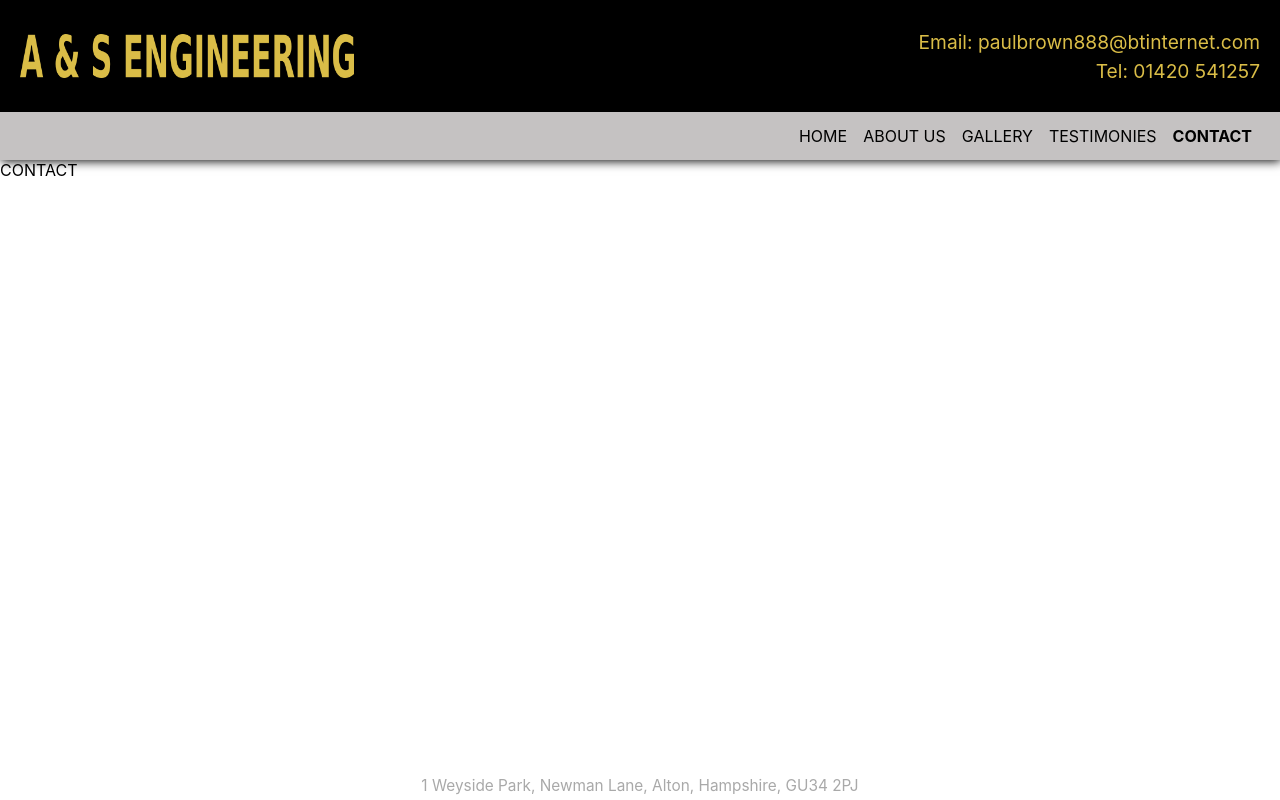
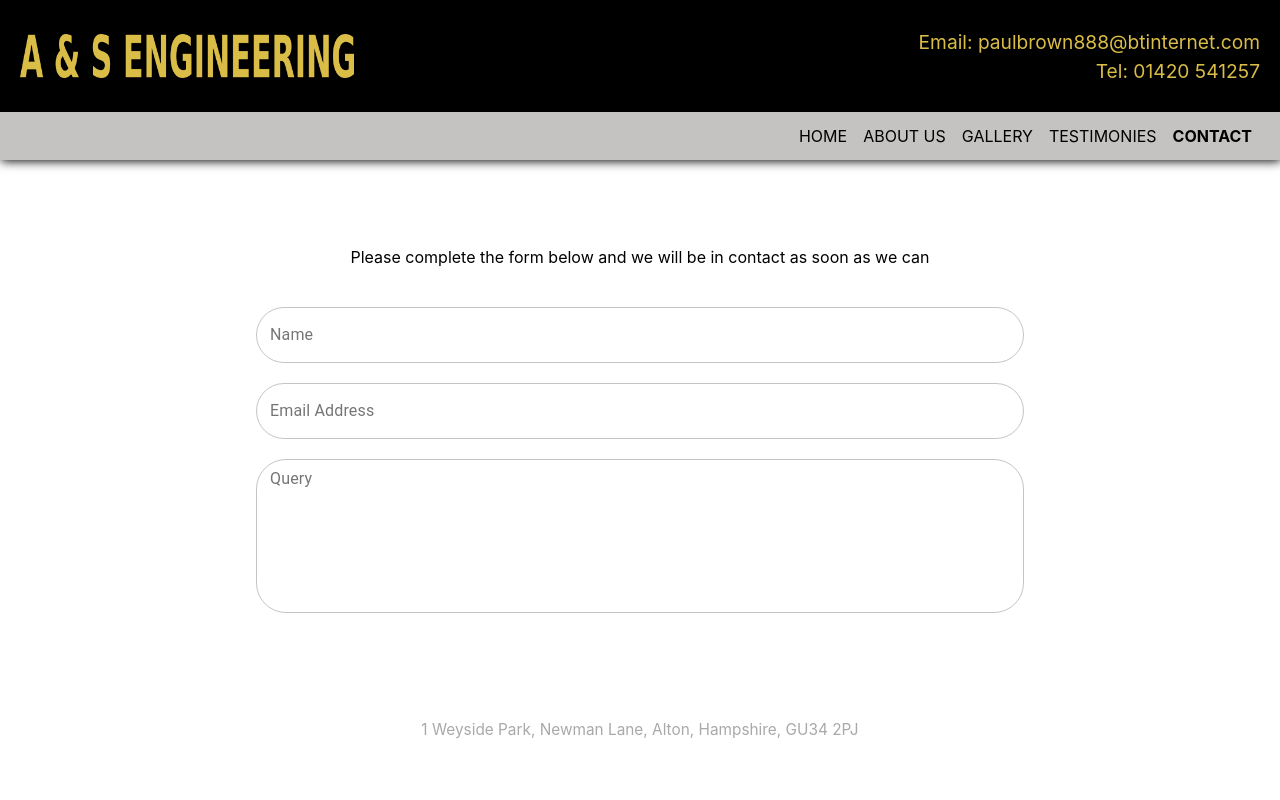
Before and after one commit to RDoneux/as-website-frontend, a React (Create React App) app: page /contact in a window 1280 px wide. Built offline with nearby package versions, Linux system fonts and the light colour scheme.

Commit message:
adds contact page

```diff
--- a/src/App.tsx
+++ b/src/App.tsx
@@ -20,18 +20,24 @@ class App extends React.Component<AppProps> {
     return (
       <div style={{
         display: 'flex',
-        flexDirection: 'column'
+        flexDirection: 'column',
+        position: 'relative',
+        minHeight: '100vh',
       }}>
         <BrowserRouter>
           <div style={{
+            minHeight: '20vh',
             height: '20vh',
           }}>
             <TitleBar />
             <Route render={(props) => <NavigationBar {...props} />} />
           </div>
           <div style={{
-            minHeight: '77vh',
+            minHeight: '65vh',
+            display: 'flex',
+            justifyContent: 'center',
             userSelect: 'none',
+            paddingBottom: '2.5rem',
           }}>
             <Switch>
               <Route path="/" component={Home} exact />
@@ -41,8 +47,12 @@ class App extends React.Component<AppProps> {
               <Route path="/contact" component={Contact} exact />
             </Switch>
           </div>
+          <div style={{
+            minHeight: '10vh',
+          }}>
+            <Signature />
+          </div>
         </BrowserRouter>
-        <Signature />
       </div>
     );
   }
--- a/src/pages/about/AboutUs.module.css
+++ b/src/pages/about/AboutUs.module.css
@@ -1,10 +1,12 @@
 .container {
-    display: flex;
-    min-height : 77vh;
+    display   : flex;
+    min-height: 77vh;
 }
 
 .main_image {
     margin       : 20px;
+    margin-left  : 5vw;
+    margin-right : 5vw;
     margin-bottom: 0px;
     height       : 80%;
     max-width    : 35vw;
@@ -32,10 +34,10 @@
     }
 
     .main_image {
-        display     : block;
-        min-height  : 25vh;
-        min-width   : 28vh;
-        align-self  : center;
+        display   : block;
+        min-height: 25vh;
+        min-width : 28vh;
+        align-self: center;
     }
 
     .information_wrapper {
--- a/src/pages/components/title/Signature.module.css
+++ b/src/pages/components/title/Signature.module.css
@@ -1,14 +1,20 @@
 .container {
     align-self  : center;
     justify-self: center;
+    text-align  : center;
+    position    : absolute;
+    width       : 100%;
+    height      : 10vh;
+    bottom      : 0;
 }
 
 .contents {
-    color     : darkgray;
-    align-self: center;
-    font-size : 1.2vw;
-    margin    : 0px;
-    padding   : 0px;
+    color       : darkgray;
+    align-self  : center;
+    justify-self: center;
+    font-size   : 1.2vw;
+    margin      : 0px;
+    padding     : 0px;
 }
 
 @media screen and (max-width: 400px) {
--- a/src/pages/contact/Contact.tsx
+++ b/src/pages/contact/Contact.tsx
@@ -1,24 +1,32 @@
+import { TextField } from '@material-ui/core'
 import React from 'react'
-import {withStyles, WithStyles, createStyles} from '@material-ui/styles'
+import Styles from './contact.module.css'
 
-interface ContactProps extends WithStyles <typeof styles>{
+interface ContactProps {
 
 }
 
-class Contact extends React.Component <ContactProps> {
+class Contact extends React.Component<ContactProps> {
 
     render() {
-        return(
-            <div>
-                CONTACT
+        return (
+            <div className={Styles.container}>
+                <p
+                    className={Styles.title}
+                >
+                    Please complete the form below and we will be in contact as soon as we can
+                </p>
+                <form action="/action_page.php" className={Styles.form} noValidate autoComplete="on">
+                    <div style={{ height: '5vh' }} />
+                    <TextField className={Styles.textfield} label="Name" variant="outlined" />
+                    <div style={{ height: '20px' }} />
+                    <TextField className={Styles.textfield} label="Email Address" variant="outlined" />
+                    <div style={{ height: '20px' }} />
+                    <TextField className={Styles.textfield_query} label="Query" size={'small'} multiline minRows={7} variant="outlined" />
+                </form>
             </div>
         )
     }
-
 }
 
-const styles = createStyles({
-
-})
-
-export default withStyles(styles) (Contact)
+export default Contact
--- a/src/pages/contact/contact.module.css
+++ b/src/pages/contact/contact.module.css
@@ -0,0 +1,33 @@
+.container {
+    display        : flex;
+    flex-direction : column;
+    justify-content: center;
+    align-self     : center;
+}
+
+.title {
+    justify-self : center;
+    align-self   : center;
+    text-align   : center;
+    margin       : 20px;
+    margin-bottom: 0px;
+}
+
+.form {
+    align-self    : center;
+    justify-self  : flex-start;
+    display       : flex;
+    width         : 60vw;
+    /* height     : 60vh; */
+    flex-direction: column;
+    /* margin-top : 20px; */
+}
+
+.textfield fieldset {
+
+    border-radius: 30px;
+}
+
+.textfield_query fieldset {
+    border-radius: 30px;
+}
```
